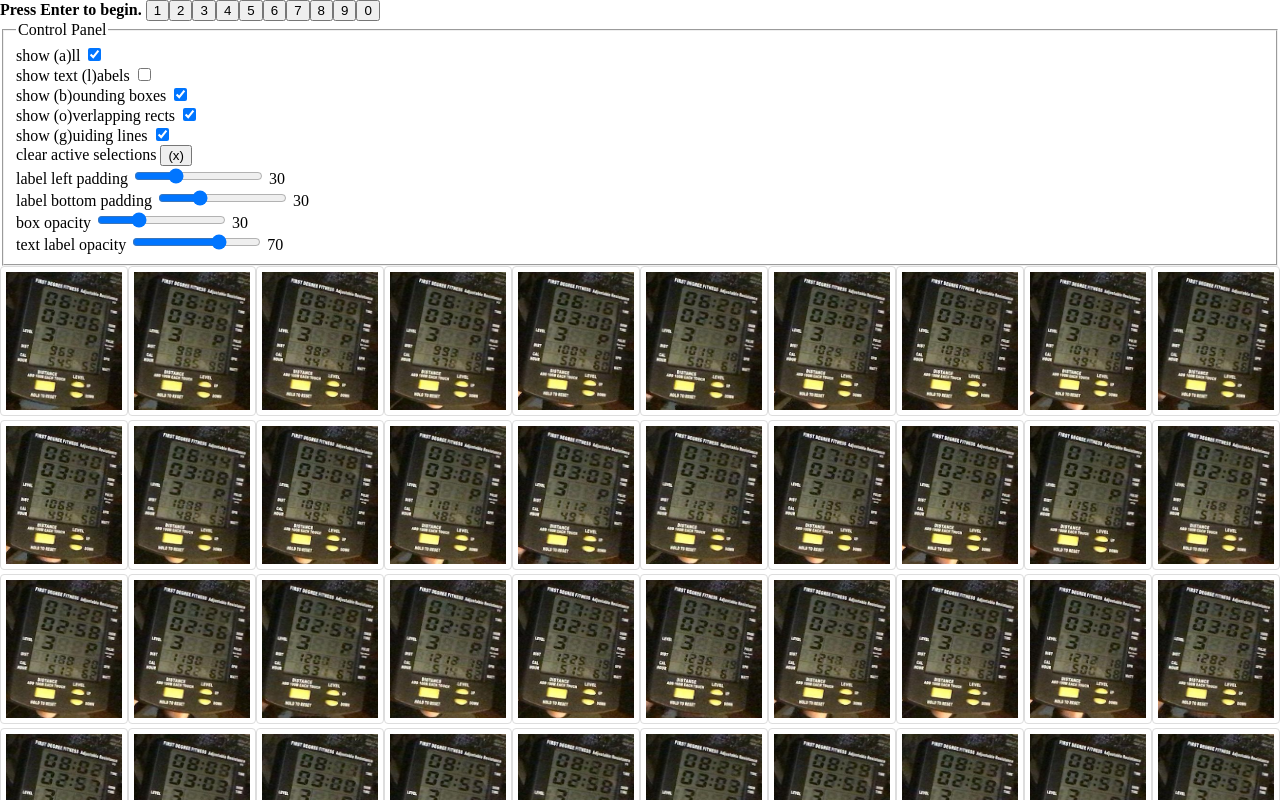
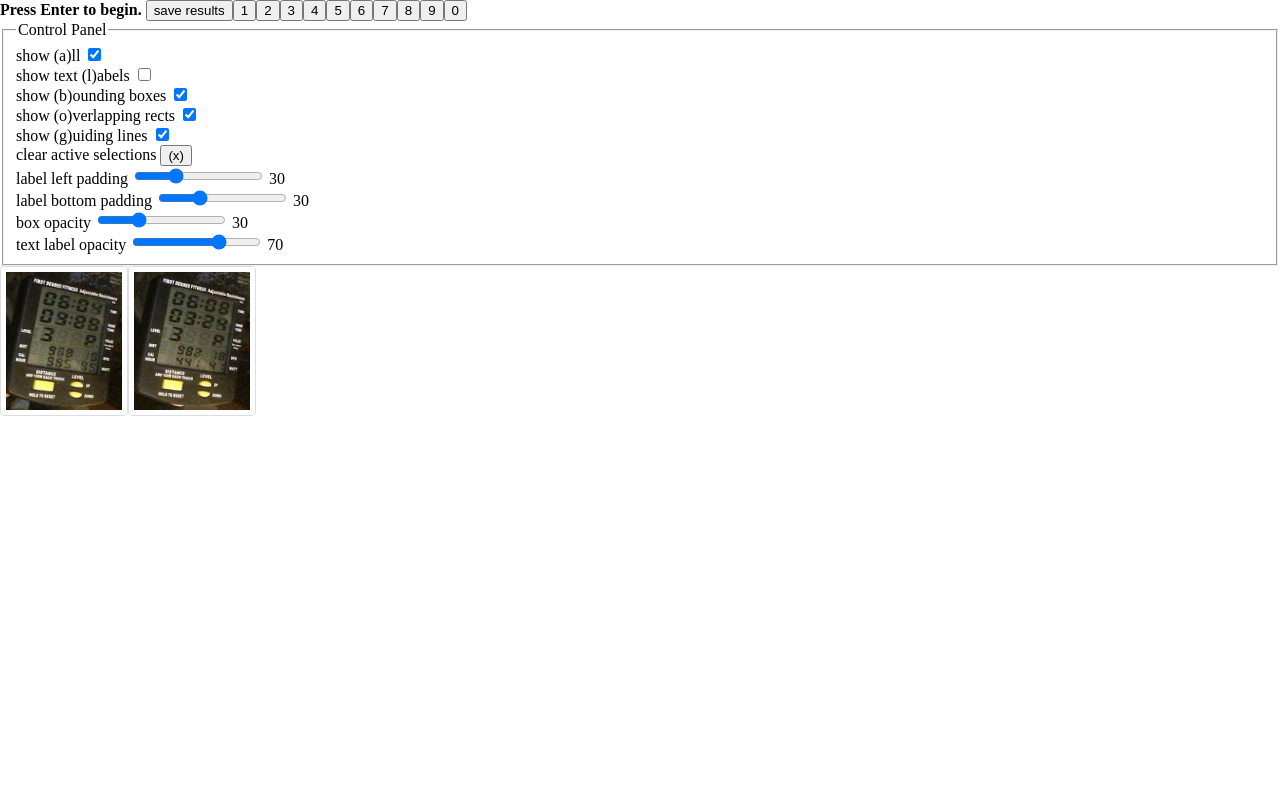
Before and after one commit to PhilBrockman/autobbox, a React (Create React App) app: page / in a window 1280 px wide. Shown: the top 800 px of the page. Built offline with nearby package versions, Linux system fonts and the light colour scheme.

Commit message:
can now download results

```diff
--- a/package.json
+++ b/package.json
@@ -6,6 +6,8 @@
     "@testing-library/jest-dom": "^5.11.4",
     "@testing-library/react": "^11.1.0",
     "@testing-library/user-event": "^12.1.10",
+    "file-saver": "^2.0.5",
+    "jszip": "^3.5.0",
     "react": "^17.0.1",
     "react-dom": "^17.0.1",
     "react-scripts": "4.0.2",
--- a/src/App.js
+++ b/src/App.js
@@ -5,6 +5,7 @@ import {initialState} from "Controls/initialState"
 import {ControlPanel} from "Controls/Panel"
 import {Thumbnails} from "./Thumbnails"
 import {ResponsiveKeyboard} from "./BBoxEditor/ResponsiveKeyboard"
+import {toJSON} from "utilities/Downloader"
 
 let json = require( "./json/21-1-29row.json")
 // let json = require( "./json/first20lcd2.json")
@@ -12,6 +13,7 @@ let json = require( "./json/21-1-29row.json")
 
 json = addKey(json)
 json = stripToBare(json)
+json = json.slice(1, 3)
 
 function App() {
   const [screens , setScreenData] = React.useState(json)
@@ -78,7 +80,6 @@ function App() {
   const setActiveSelection = (value) => {
     console.log("setting the active to ", value)
     setActiveClass(value)
-      // screens[screenIndex].digits.filter(item => item.class_label === yoloLabels[value]))
   }
 
   const reselectActiveSelection = (adjustment) => {
@@ -108,6 +109,7 @@ function App() {
           activeClass={activeClass}
           />
       </ResponsiveKeyboard>
+      <input type="button" onClick={() => toJSON(screens)} value="save results"></input>
       <ControlPanel
         opts={sysOptions}
         onChange={dispatchOptions}
--- a/src/BBoxEditor/styles/canvas.css
+++ b/src/BBoxEditor/styles/canvas.css
@@ -11,8 +11,9 @@
   position: absolute;
   width: 6px;
   height: 6px;
-    border: 1px solid #ddd; /* Gray border */
+  border: 1px solid #ddd; /* Gray border */
   /* border-radius: 50%; /*magic to turn square into circle */
+  pointer-events: none;
 }
 
 .cursor {
--- a/src/Components/draggable.js
+++ b/src/Components/draggable.js
@@ -24,7 +24,11 @@ class Config {
 
 const mouseDown = (event, clickBack, releaseDrag) => {
   let config = new Config();
+
   let el = event.target;
+  while(!el.classList.contains("bbox")){
+    el = el.parentElement
+  }
 
   if(el.classList.contains("bbox")){
     let shiftX = event.clientX - el.getBoundingClientRect().left;
@@ -44,7 +48,7 @@ const mouseDown = (event, clickBack, releaseDrag) => {
       } else {
         console.log("click registered");
         if(clickBack){
-          clickBack(el)
+          clickBack(el);
         }
       }
     }
@@ -70,6 +74,7 @@ const mouseDown = (event, clickBack, releaseDrag) => {
     if(config.dragging){
       stopDragging();
     } else {
+      console.log("starting to drag")
       config.dragging = true;
       el.style.position = 'absolute';
 
--- /dev/null
+++ b/src/utilities/Downloader.js
@@ -0,0 +1,33 @@
+import { saveAs } from 'file-saver';
+var JSZip = require('jszip')
+
+function genTxt(dict){
+  let s = Object.keys(dict).sort()
+  let out = []
+  for(var i = 0; i < s.length; i++){
+    out.push(s[i])
+  }
+  return (out.join('\n'));
+}
+
+export function toJSON(d){
+  var zip = new JSZip()
+  zip.file("data/label_map.txt", ['1', '2', '3', '4', '5', '6', '7', '8', '9', '90'].join("\n"))
+
+  for (var i = 0; i < d.length; i++){
+    let prefix = `data/${d[i].filename}`
+    zip.file(prefix+".jpg", d[i].base64, {base64: true});
+    let txtContent = []
+    for (var j = 0; j < d[i].digits.length; j++){
+      let digit = d[i].digits[j].bbox
+      txtContent.push( `${d[i].digits[j].class_label} ${digit.xcent} ${digit.ycent} ${digit.width} ${digit.height}`)
+    }
+    zip.file(prefix+".txt", txtContent.join('\n'));
+  }
+
+  zip.generateAsync({type:"blob"})
+  .then(function(content) {
+    saveAs(content, "labeled data.zip");
+  })
+
+}
```
Also changed, not shown: 1 other file (tests, documents, lock files or other folders).
